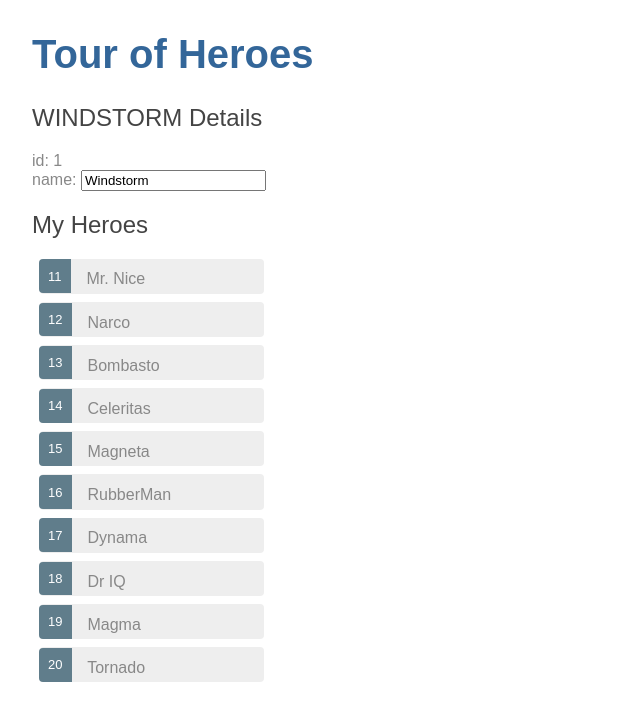
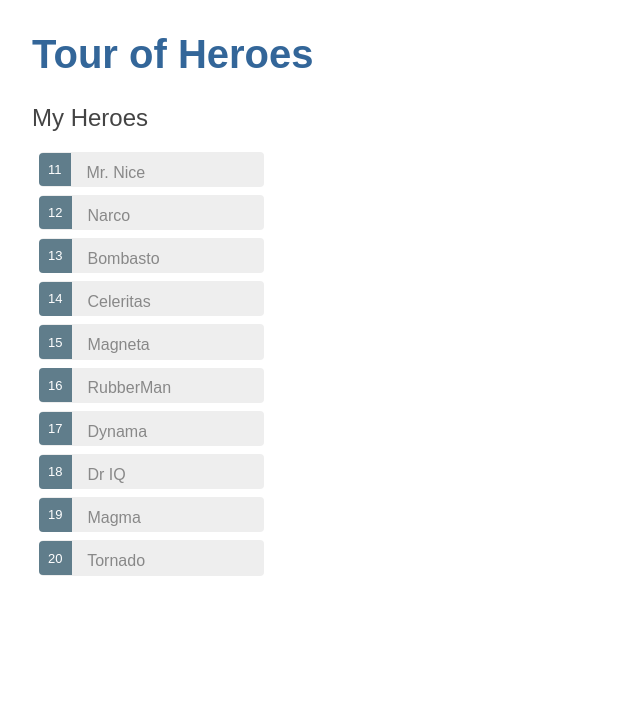
Before and after one commit to buithehoa/angular-lab, an Angular app in the folder angular-tour-of-heroes/: page / in a window 1280 px wide. Shown: the top 720 px of the page, without its empty margins (0-640 px from the left). Built offline with nearby package versions, Linux system fonts and the light colour scheme.

Commit message:
Style the selected hero.

```diff
--- a/angular-tour-of-heroes/src/app/heroes/heroes.component.html
+++ b/angular-tour-of-heroes/src/app/heroes/heroes.component.html
@@ -1,15 +1,16 @@
-<h2>{{ hero.name | uppercase }} Details</h2>
-<div><span>id: </span>{{ hero.id }}</div>
-
-<div>
+<div *ngIf="selectedHero">
+  <h2>{{ selectedHero.name | uppercase }} Details</h2>
+  <div><span>id: </span>{{ selectedHero.id }}</div>
+  <div>
     <label>name:
-      <input [(ngModel)]="hero.name" placeholder="name">
+      <input [(ngModel)]="selectedHero.name" placeholder="name">
     </label>
+  </div>
 </div>
 
 <h2>My Heroes</h2>
 <ul class="heroes">
-  <li *ngFor="let hero of heroes">
+  <li *ngFor="let hero of heroes" (click)="onSelect(hero)" [class.selected]="hero === selectedHero">
     <span class="badge">{{ hero.id }}</span> {{ hero.name }}
   </li>
 </ul>
--- a/angular-tour-of-heroes/src/app/heroes/heroes.component.ts
+++ b/angular-tour-of-heroes/src/app/heroes/heroes.component.ts
@@ -14,6 +14,10 @@
   }
   heroes = HEROES;
 
+  selectedHero: Hero;
+  onSelect(hero: Hero): void {
+    this.selectedHero = hero;
+  }
   constructor() { }
 
   ngOnInit() {
```
